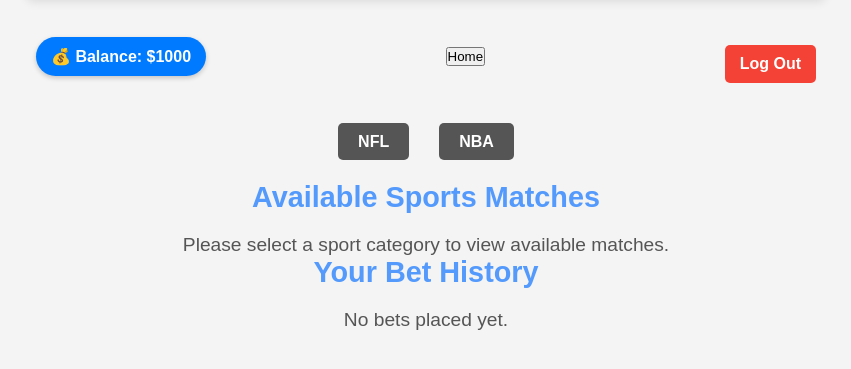
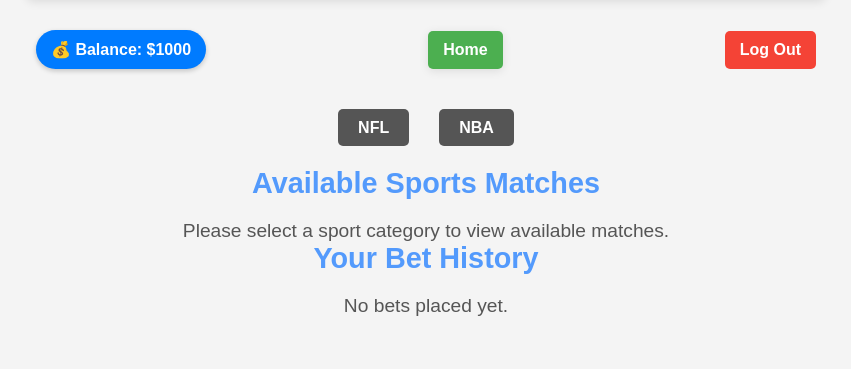
Before and after one commit to KPCOFGS/BetBuddy, a Flask app: a page that uses templates/user.html in a window 1280 px wide. Shown: the part 125-494 px from the top of the page, without its empty margins (214-1065 px from the left). Run offline with Flask 3, Linux system fonts and the light colour scheme; the visitor is signed in with stand-in values (Sample User, id 1); data comes from the database, SQL or seed files in the repository; data that the repository does not hold is empty.

Commit message:
Stylized the user button

```diff
--- a/API.txt
+++ b/API.txt
@@ -1 +1 @@
-e39fa259d3e1ebfd6d71fdb6ffca0a8a
+edf5fc03a0f6657fe5b1c594bc40b17d
--- a/static/css/user.css
+++ b/static/css/user.css
@@ -342,7 +342,6 @@ h2 {
 }
 /* Log Out Button */
 .log-out-btn {
-    margin-top: 15px;
     padding: 10px 15px;
     background-color: #f44336; /* Red background for emphasis */
     color: white;
@@ -358,7 +357,28 @@ h2 {
     background-color: #d32f2f; /* Darker red on hover */
     transform: scale(1.05); /* Slightly enlarge on hover */
 }
+.user-btn {
+    background-color: #4CAF50; /* Green background */
+    color: white; /* White text */
+    padding: 10px 15px; /* Padding for comfortable clickability */
+    border: none; /* Remove border */
+    border-radius: 5px; /* Rounded corners */
+    font-size: 1rem; /* Readable font size */
+    font-weight: bold; /* Emphasize text */
+    cursor: pointer; /* Pointer cursor for interactivity */
+    transition: background-color 0.3s ease, transform 0.3s ease; /* Smooth transitions */
+    box-shadow: 0 2px 10px rgba(0, 0, 0, 0.1); /* Subtle shadow */
+}
 
+.user-btn:hover {
+    background-color: #45a049; /* Slightly darker green */
+    transform: scale(1.05); /* Subtle enlargement */
+}
+
+.user-btn:focus {
+    outline: none; /* Remove focus outline */
+    box-shadow: 0 0 5px rgba(76, 175, 80, 0.5); /* Highlight focus */
+}
 @media (max-width: 768px) {
     .sports_tabs ul {
         flex-direction: column;
--- a/templates/user.html
+++ b/templates/user.html
@@ -31,7 +31,7 @@
                 <p class="insufficient-funds">Insufficient funds</p>
             {% endif %}
         </div>
-        <button onclick="window.location.href='{{ url_for('index') }}'" class="home-btn">Home</button>
+        <button onclick="window.location.href='{{ url_for('index') }}'" class="user-btn">Home</button>
 
         <form action="{{ url_for('logout') }}" method="POST">
             <button class="log-out-btn">Log Out</button>
```
Also changed, not shown: static/css/home.css (+21 -0 lines).
